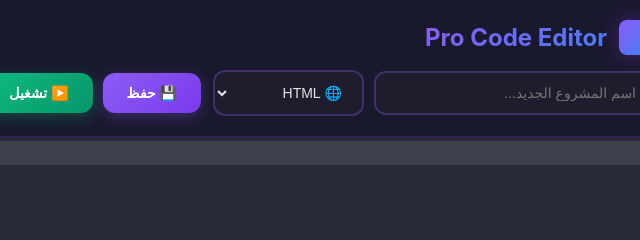
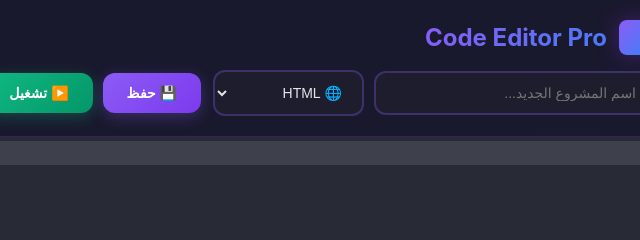
Before and after one commit to Mostafa-ashraf799/Code-editor-pro, a plain HTML site: page index.html in a window 1280 px wide. Shown: the top 240 px of the page, 596-1236 px from the left. Drawn offline with nearby package versions, Linux system fonts and the light colour scheme.

Commit message:
Update and rename code_editor_vscode (2).html to index.html

```diff
--- a/code_editor_vscode (2).html
+++ b/index.html
@@ -3,7 +3,7 @@
 <head>
     <meta charset="UTF-8">
     <meta name="viewport" content="width=device-width, initial-scale=1.0">
-    <title>Pro Code Editor</title>
+    <title>Code Editor Pro</title>
     <link rel="stylesheet" href="https://cdnjs.cloudflare.com/ajax/libs/codemirror/5.65.2/codemirror.min.css">
     <link rel="stylesheet" href="https://cdnjs.cloudflare.com/ajax/libs/codemirror/5.65.2/theme/dracula.min.css">
     <link rel="stylesheet" href="https://cdnjs.cloudflare.com/ajax/libs/codemirror/5.65.2/addon/hint/show-hint.min.css">
@@ -525,7 +525,7 @@
             <div class="header-top">
                 <div class="logo">
                     <div class="logo-icon">⚡</div>
-                    <span>Pro Code Editor</span>
+                    <span>Code Editor Pro</span>
                 </div>
             </div>
             <div class="toolbar">
```
